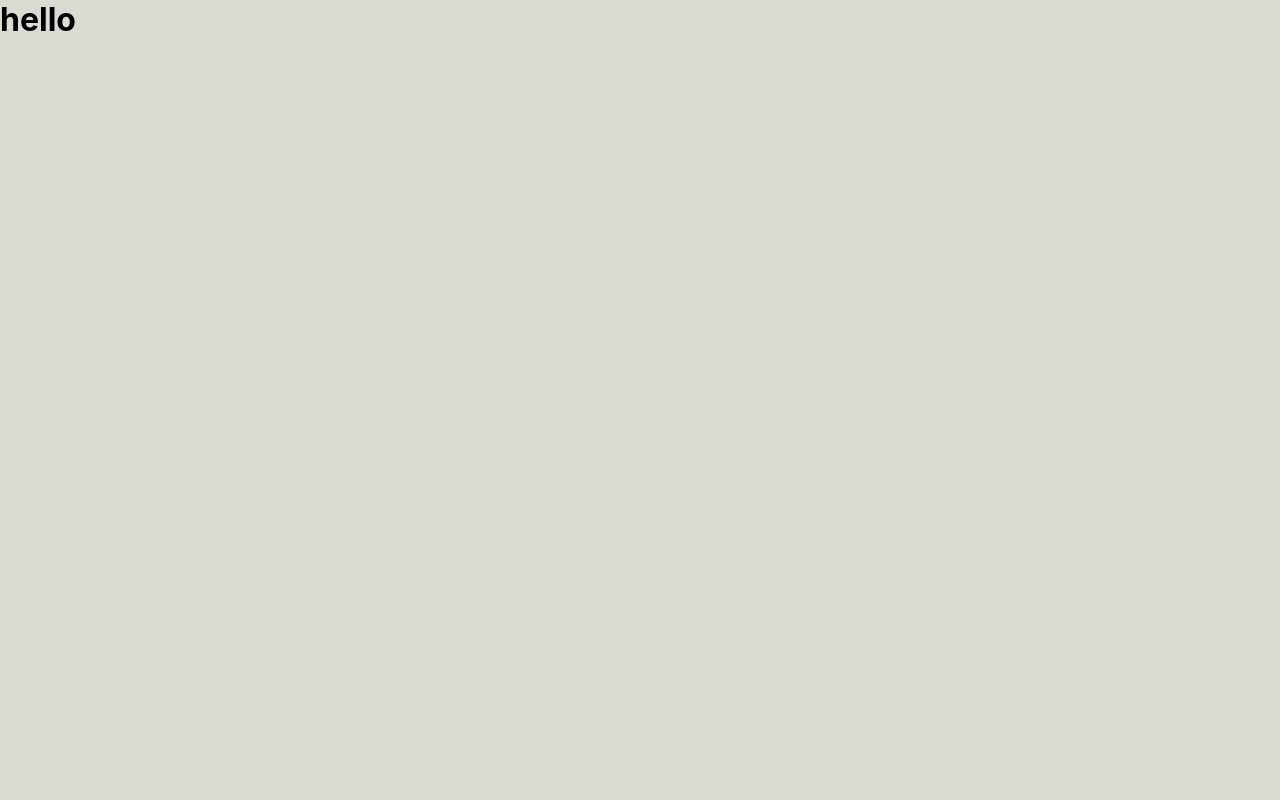
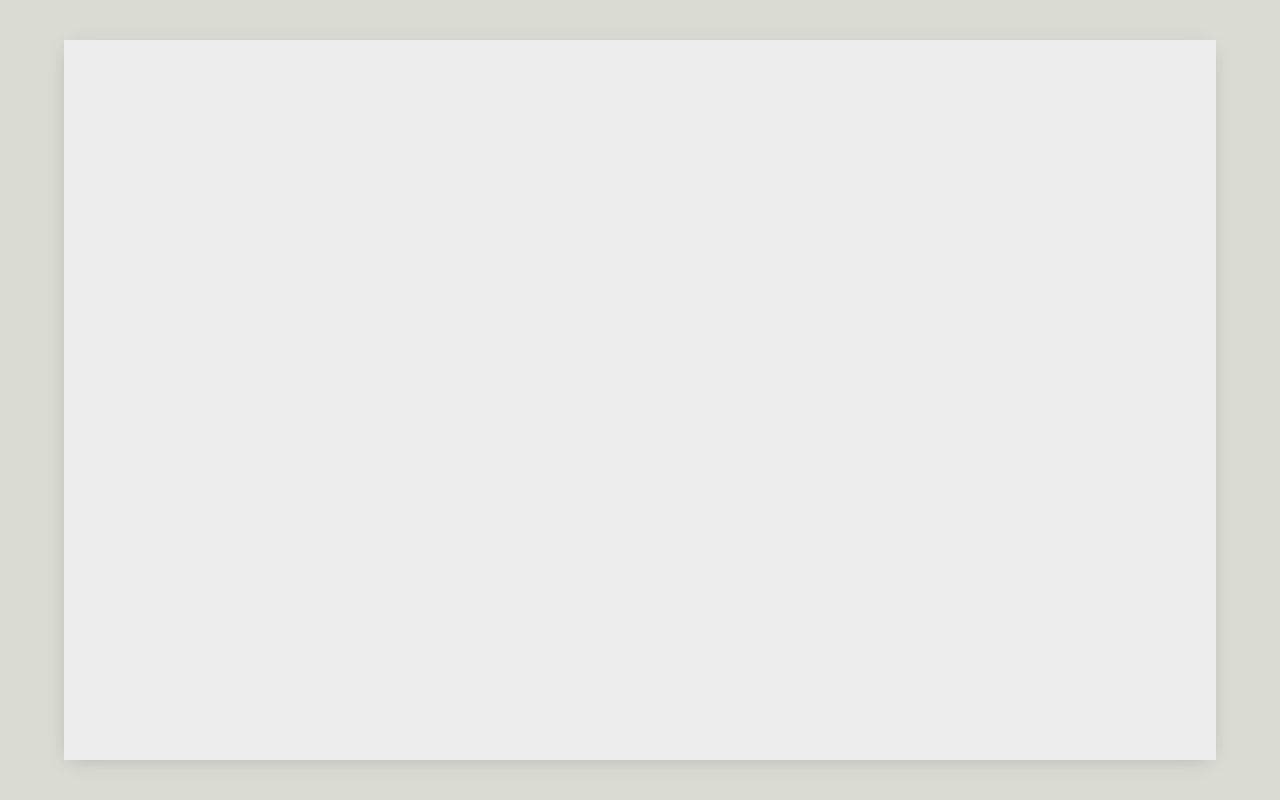
Before and after one commit to Ahmiii/whatsapp-clone, a React (Create React App) app: page / in a window 1280 px wide. Built offline with nearby package versions, Linux system fonts and the light colour scheme.

Commit message:
sidebar creation

```diff
--- a/src/App.css
+++ b/src/App.css
@@ -1,10 +1,13 @@
 .app {
   display: grid;
+  place-items: center;
   background-color: #dadbd3;
   height: 100vh;
 }
 .app__body {
+  display: flex;
   background-color: #ededed;
   height: 90vh;
-  width: 90vh;
+  width: 90vw;
+  box-shadow: -1px 4px 20px -6px rgba(0, 0, 0, 0.2);
 }
--- a/src/App.js
+++ b/src/App.js
@@ -3,8 +3,7 @@ import "./App.css";
 function App() {
   return (
     <div className="app">
-      <h1>hello</h1>
-      <div className=".app__body"></div>
+      <div className="app__body"></div>
     </div>
   );
 }
```
Also changed, not shown: src/components/Sidebar/Sidebar.jsx (added, +7 -0 lines), src/components/Sidebar/Sidebar.css (added).
